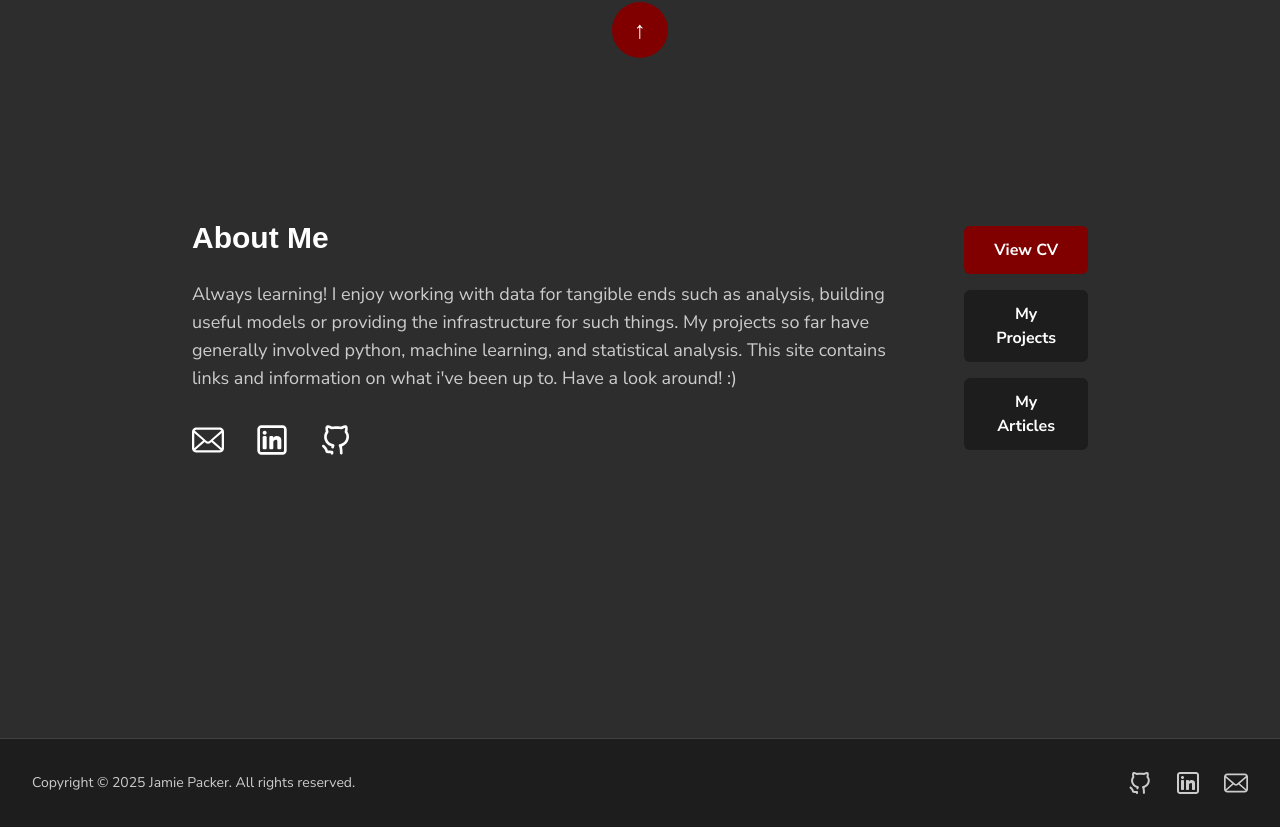
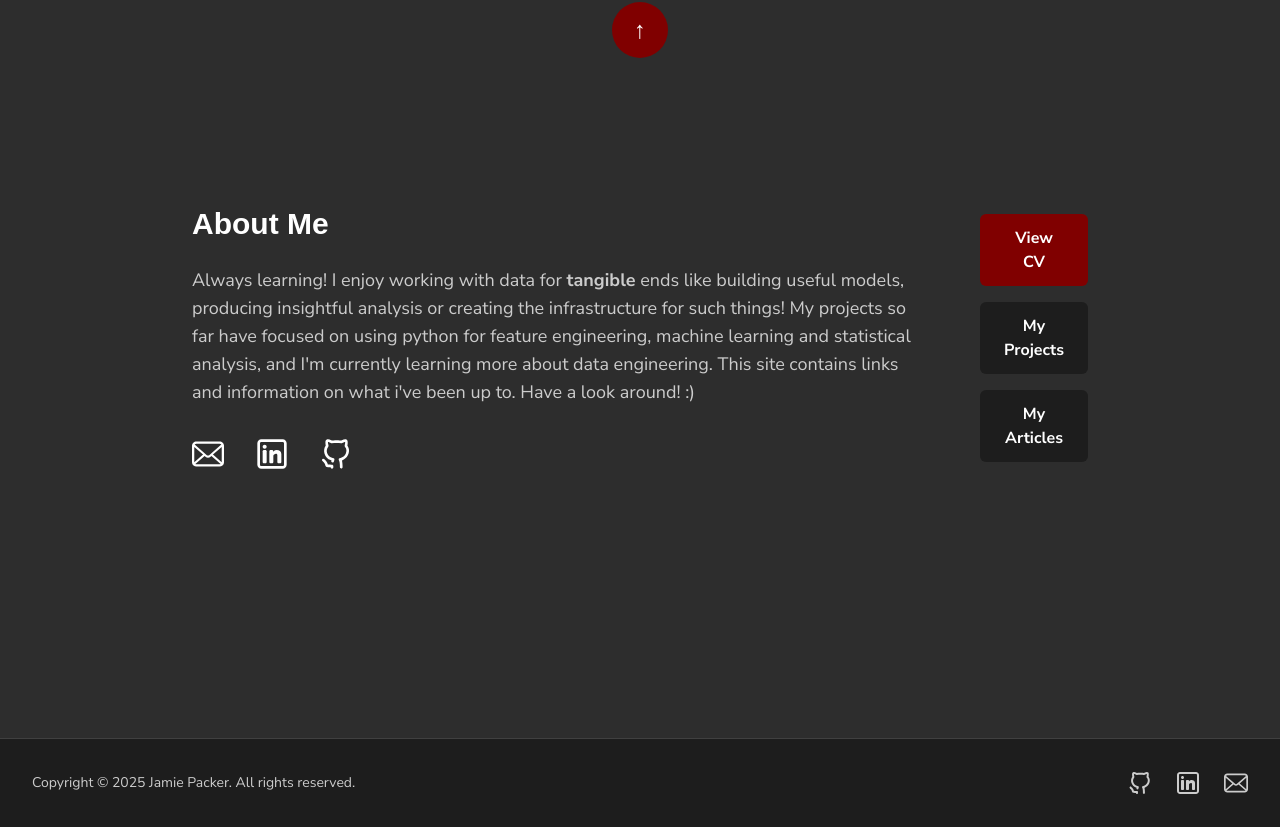
Before and after one commit to Jamie-Packer/My-Website, a Next.js app: page / in a window 1280 px wide. Shown: the part 927-1754 px from the top of the page. Built offline with nearby package versions, Linux system fonts and the light colour scheme; a web font is replaced by a local one.

Commit message:
content(about): update personal description and fix bolding
Refined the 'About Me' section.

```diff
--- a/src/app/page.tsx
+++ b/src/app/page.tsx
@@ -55,7 +55,7 @@ const HomePage = () => {
             <div className="md:w-1-2 mb-8 md:mb-0">
               <h2 className="font-heading text-3xl font-bold mb-6">About Me</h2>
               <p className="text-foreground2 mb-8 text-lg">
-                Always learning! I enjoy working with data for tangible ends such as analysis, building useful models or providing the infrastructure for such things. My projects so far have generally involved python, machine learning, and statistical analysis. This site contains links and information on what i've been up to. Have a look around! :)
+                Always learning! I enjoy working with data for <strong>tangible</strong> ends like building useful models, producing insightful analysis or creating the infrastructure for such things! My projects so far have focused on using python for feature engineering, machine learning and statistical analysis, and I'm currently learning more about data engineering. This site contains links and information on what i've been up to. Have a look around! :)
               </p>
               <div className="flex space-x-8">
                 <a href="https://www.youtube.com/watch?v=dQw4w9WgXcQ" target="_blank" rel="noopener noreferrer" className="text-foreground hover:text-accent transition-colors duration-200" aria-label="Email Me">
```
